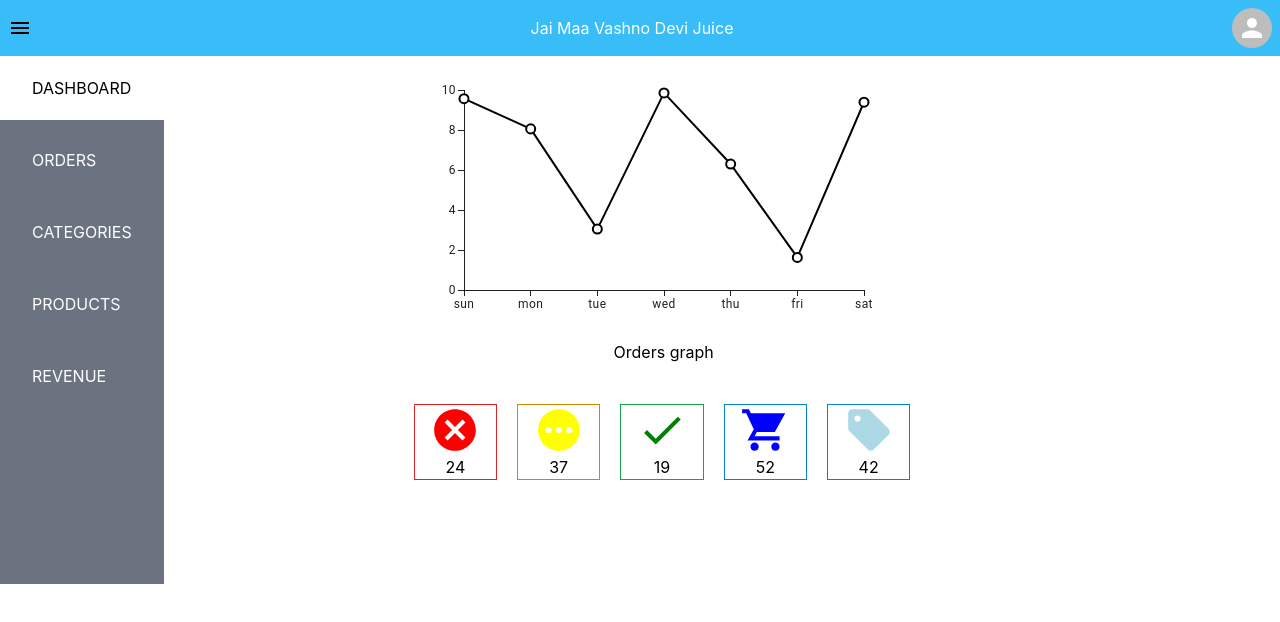
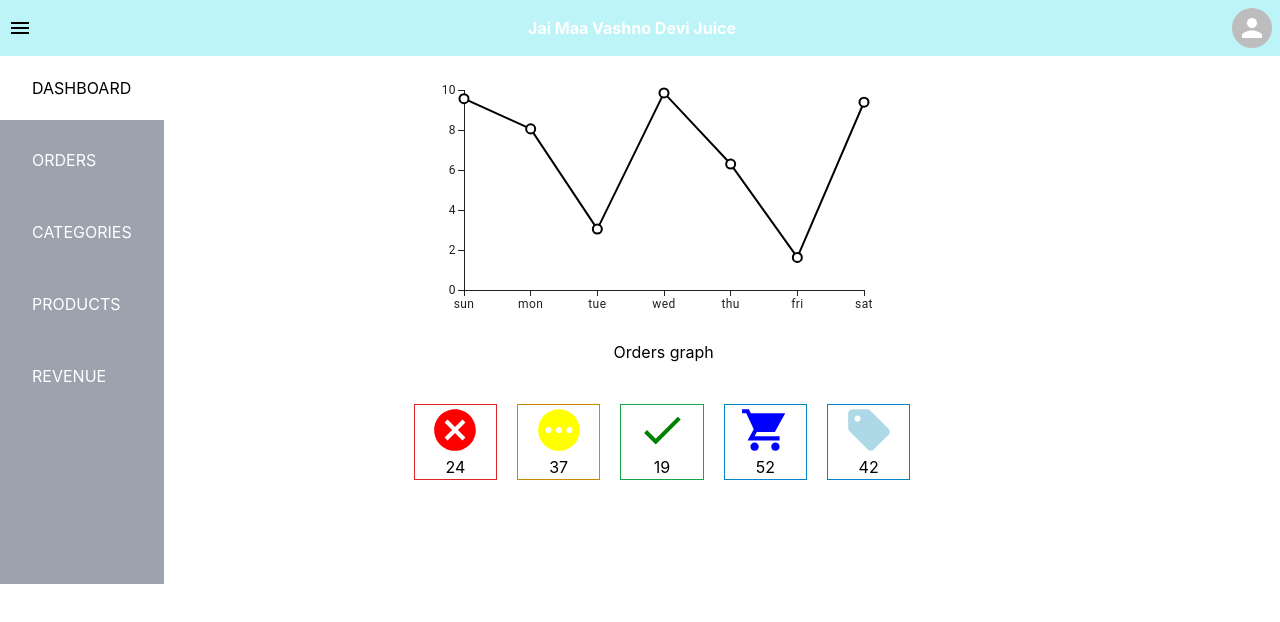
Before and after one commit to healup004/juicesapp, a React (Create React App) app: page /admin in a window 1280 px wide. Shown: the top 622 px of the page. Built offline with nearby package versions, Linux system fonts and the light colour scheme.

Commit message:
Shanti ne code push kiya

```diff
--- a/src/components/admin/Navbar.jsx
+++ b/src/components/admin/Navbar.jsx
@@ -5,9 +5,9 @@ const Navbar = () =>{
     return(
         <>
         <div className="">
-        <div className="fixed w-full bg-sky-400 flex justify-between items-center ">
+        <div className="fixed w-full  flex justify-between items-center " style={{backgroundColor:'#BDF4F8'}}>
             <Menu className="m-2"/>
-            <div className=" text-white">Jai Maa Vashno Devi Juice</div>
+            <div className=" text-white font-bold">Jai Maa Vashno Devi Juice</div>
             <Avatar className="m-2"/>
         </div>
         </div>
--- a/src/components/admin/Sidebar.jsx
+++ b/src/components/admin/Sidebar.jsx
@@ -10,7 +10,7 @@ const Sidebar = () =>{
     }
     return(
         <>
-        <div className=" mt-14 bg-gray-500 h-full text-white w-fit ">
+        <div className=" mt-14 bg-gray-400 h-full text-white w-fit ">
             <div className="pt-5 pb-5 pl-8 pr-8 mt-2 mb-2 " onClick={()=>handleClick("DASHBOARD")} style={selectNav == "DASHBOARD" ?{backgroundColor:"white",color:"black"}:{}}>DASHBOARD</div>
             <div className="pt-5 pb-5 pl-8 pr-8 mt-2 mb-2 "onClick={()=>handleClick("ORDERS")} style={selectNav == "ORDERS" ?{backgroundColor:"white",color:"black"}:{}}>ORDERS</div>
             <div className="pt-5 pb-5 pl-8 pr-8 mt-2 mb-2 " onClick={()=>handleClick("CATEGORIES")} style={selectNav == "CATEGORIES" ?{backgroundColor:"white",color:"black"}:{}}>CATEGORIES</div>
```
